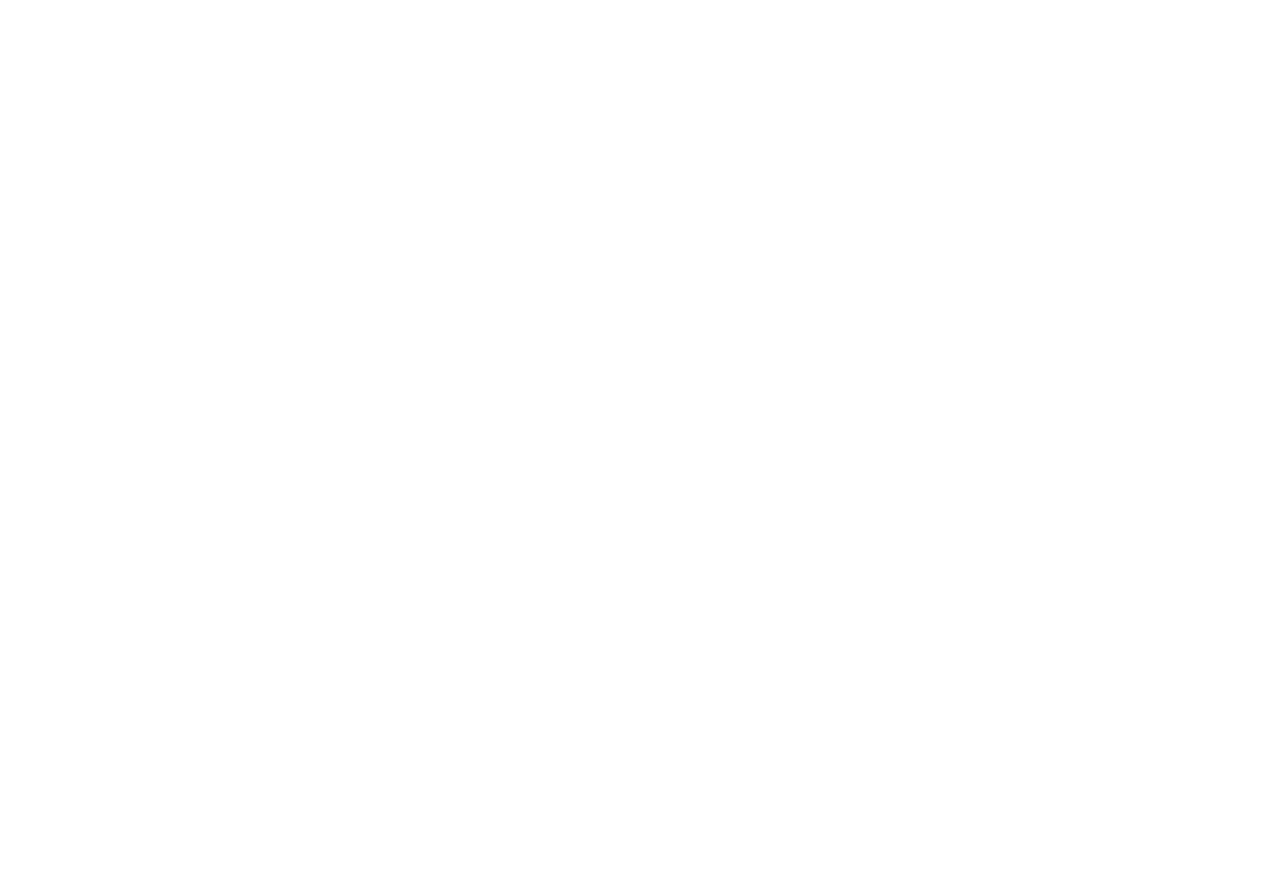
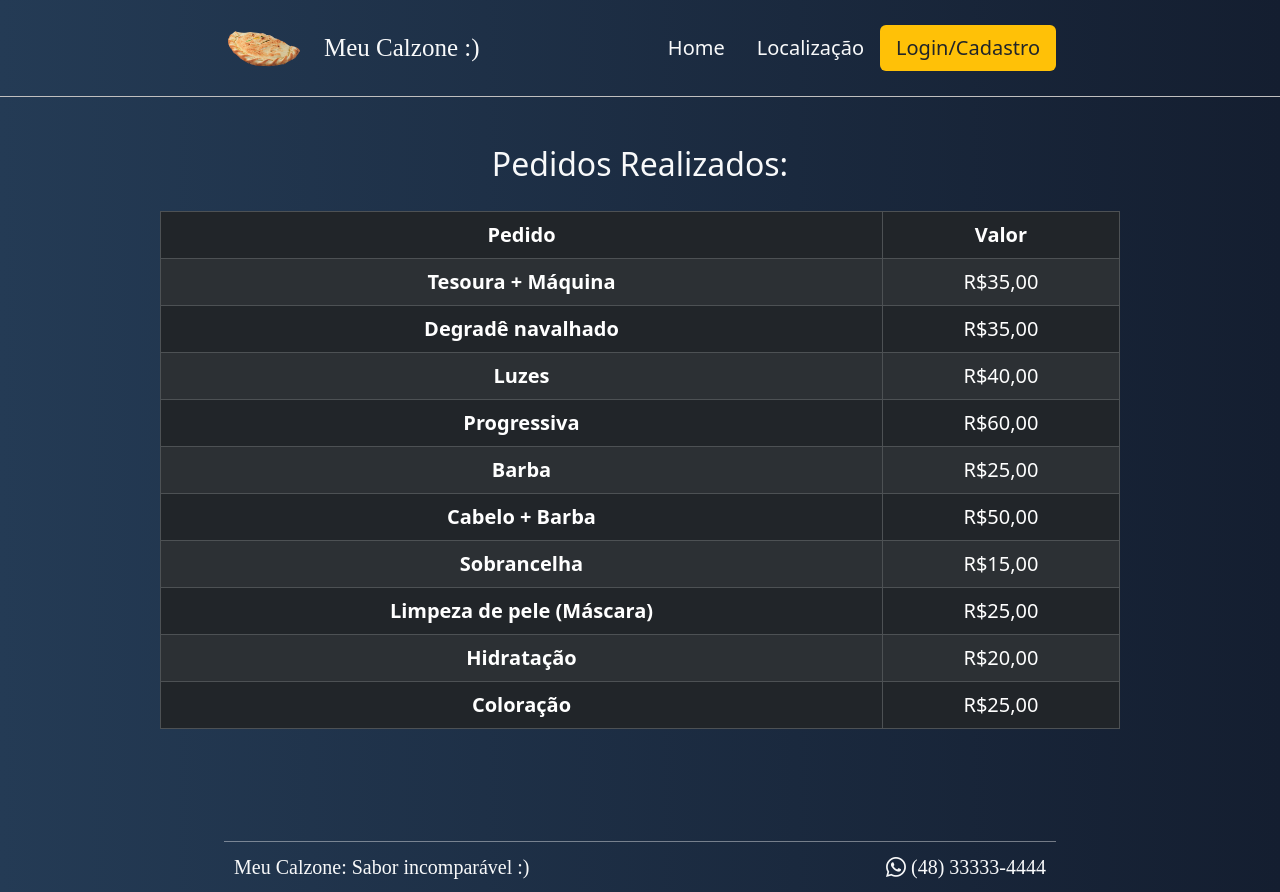
Before and after one commit to marquescauee/MeuCalzone, a React (Create React App) app in the folder client/: page /meusPedidos in a window 1280 px wide. Before the commit this address had no page. Before the commit the page ends 800 px from the top, so only its background shows below. Built offline with nearby package versions, Linux system fonts and the light colour scheme.

Commit message:
MyOrders Page

```diff
--- a/client/src/MyRoutes.jsx
+++ b/client/src/MyRoutes.jsx
@@ -4,6 +4,7 @@
 import Localizacao from "./pages/Localizacao";
 import LoginCadastro from "./pages/LoginCadastro";
 import Pedido from "./pages/Pedido";
+import MeusPedidos from "./pages/MeusPedidos";
 
 const MyRoutes = () => {
     return (
@@ -14,6 +15,7 @@
                 <Route element={<Localizacao />} path="/localizacao"></Route>
                 <Route element={<LoginCadastro />} path="/loginCadastro"></Route>
                 <Route element={<Pedido />} path="/pedido"></Route>
+                <Route element={<MeusPedidos />} path="/meusPedidos"></Route>
             </Routes>
         </BrowserRouter>
     )
--- /dev/null
+++ b/client/src/components/exibirPedidos/ExibirPedidos.jsx
@@ -0,0 +1,66 @@
+import './exibirPedidos.css'
+
+const ExibirPedidos = () => {
+    return (
+        <div className='divMargin'>
+            <div className="d-flex justify-content-center text-light mainDiv">
+                <h2>Pedidos Realizados:</h2>
+            </div>
+            <div id="tabela-preco" className="d-flex justify-content-center align-items-center">
+                <table className="table table-bordered table-striped w-75 table-dark table-hover">
+                    <thead>
+                        <tr>
+                            <th scope="col">Pedido</th>
+                            <th scope="col">Valor</th>
+                        </tr>
+                    </thead>
+                    <tbody>
+                        <tr>
+                            <th scope="row">Tesoura + Máquina</th>
+                            <td>R$35,00</td>
+                        </tr>
+                        <tr>
+                            <th scope="row">Degradê navalhado</th>
+                            <td>R$35,00</td>
+                        </tr>
+                        <tr>
+                            <th scope="row">Luzes</th>
+                            <td>R$40,00</td>
+                        </tr>
+                        <tr>
+                            <th scope="row">Progressiva</th>
+                            <td>R$60,00</td>
+                        </tr>
+                        <tr>
+                            <th scope="row">Barba</th>
+                            <td>R$25,00</td>
+                        </tr>
+                        <tr>
+                            <th scope="row">Cabelo + Barba</th>
+                            <td>R$50,00</td>
+                        </tr>
+                        <tr>
+                            <th scope="row">Sobrancelha</th>
+                            <td>R$15,00</td>
+                        </tr>
+                        <tr>
+                            <th scope="row">Limpeza de pele (Máscara)</th>
+                            <td>R$25,00</td>
+                        </tr>
+                        <tr>
+                            <th scope="row">Hidratação</th>
+                            <td>R$20,00</td>
+                        </tr>
+                        <tr>
+                            <th scope="row">Coloração</th>
+                            <td>R$25,00</td>
+                        </tr>
+                    </tbody>
+                </table>
+
+            </div>
+        </div>
+    )
+}
+
+export default ExibirPedidos
--- /dev/null
+++ b/client/src/components/exibirPedidos/exibirPedidos.css
@@ -0,0 +1,14 @@
+.mainDiv {
+    margin-top: 3rem;
+    margin-bottom: 5rem;
+}
+
+.divMargin {
+    margin-bottom: 6rem;
+}
+
+table {
+    text-align: center;
+    font-size: 20px;
+    margin-top: -60px;
+}
--- a/client/src/components/formPedido/FormPedido.jsx
+++ b/client/src/components/formPedido/FormPedido.jsx
@@ -1,7 +1,16 @@
-import { Link } from 'react-router-dom'
+import { useNavigate } from 'react-router-dom'
 import './formPedido.css'
 
 const FormPedido = () => {
+
+    const navigate = useNavigate()
+
+    const handleSubmit = () => {
+        //TODO
+        navigate("/meusPedidos")
+    }
+
+
     return (
         <div className='mb-5'>
             <div className="row justify-content-center d-flex">
@@ -65,9 +74,9 @@
                                 </div>
 
                                 <div className="row mb-5">
-                                    <Link type="submit" className="m-auto w-50 my-4 d-block p-2 botaoEntrar">
+                                    <button onClick={handleSubmit} type="submit" className="m-auto w-50 my-4 d-block p-2 botaoEntrar">
                                         Fazer Pedido
-                                    </Link>
+                                    </button>
                                 </div>
                             </form>
                         </div>
--- /dev/null
+++ b/client/src/pages/MeusPedidos.jsx
@@ -0,0 +1,16 @@
+import ExibirPedidos from '../components/exibirPedidos/ExibirPedidos';
+import Footer from '../components/footer/Footer';
+import Header from '../components/header/Header';
+
+
+const MeusPedidos = () => {
+    return (
+        <>
+            <Header />
+            <ExibirPedidos />
+            <Footer />
+        </>
+    )
+}
+
+export default MeusPedidos
```
